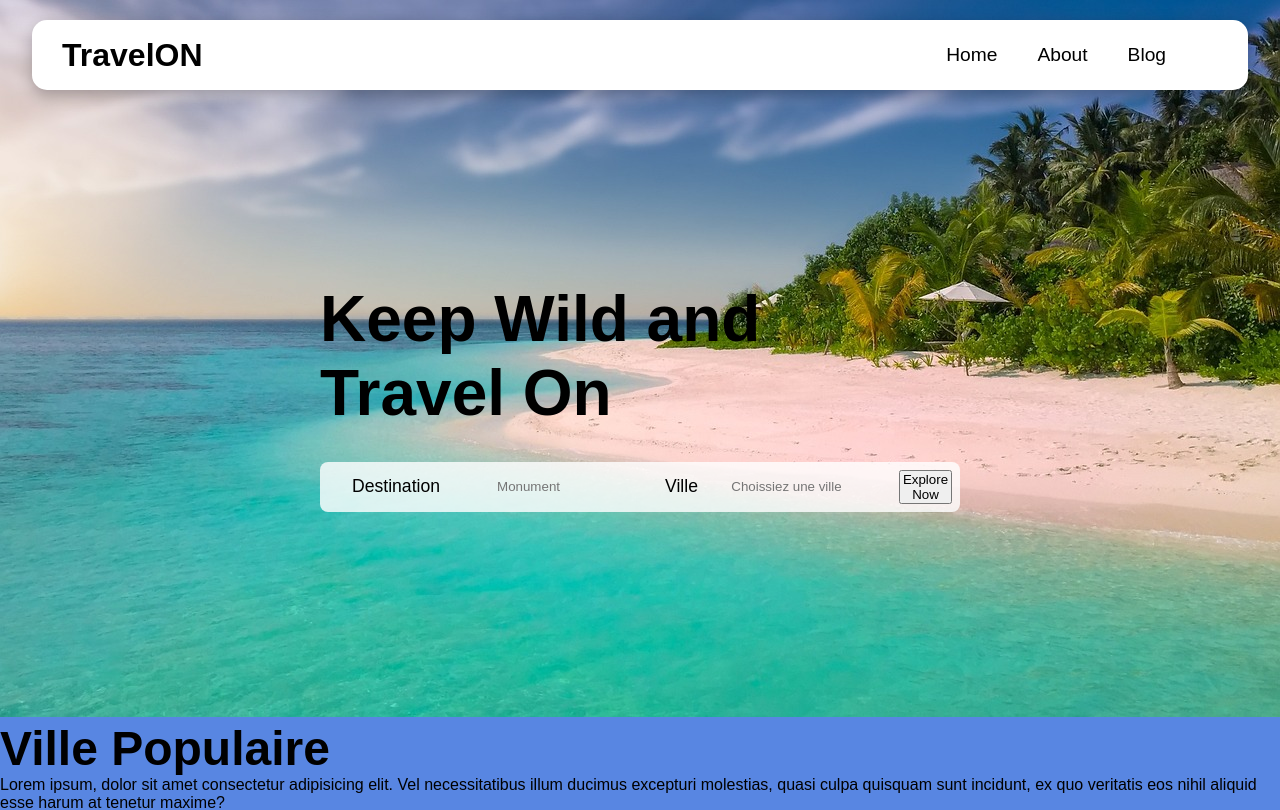
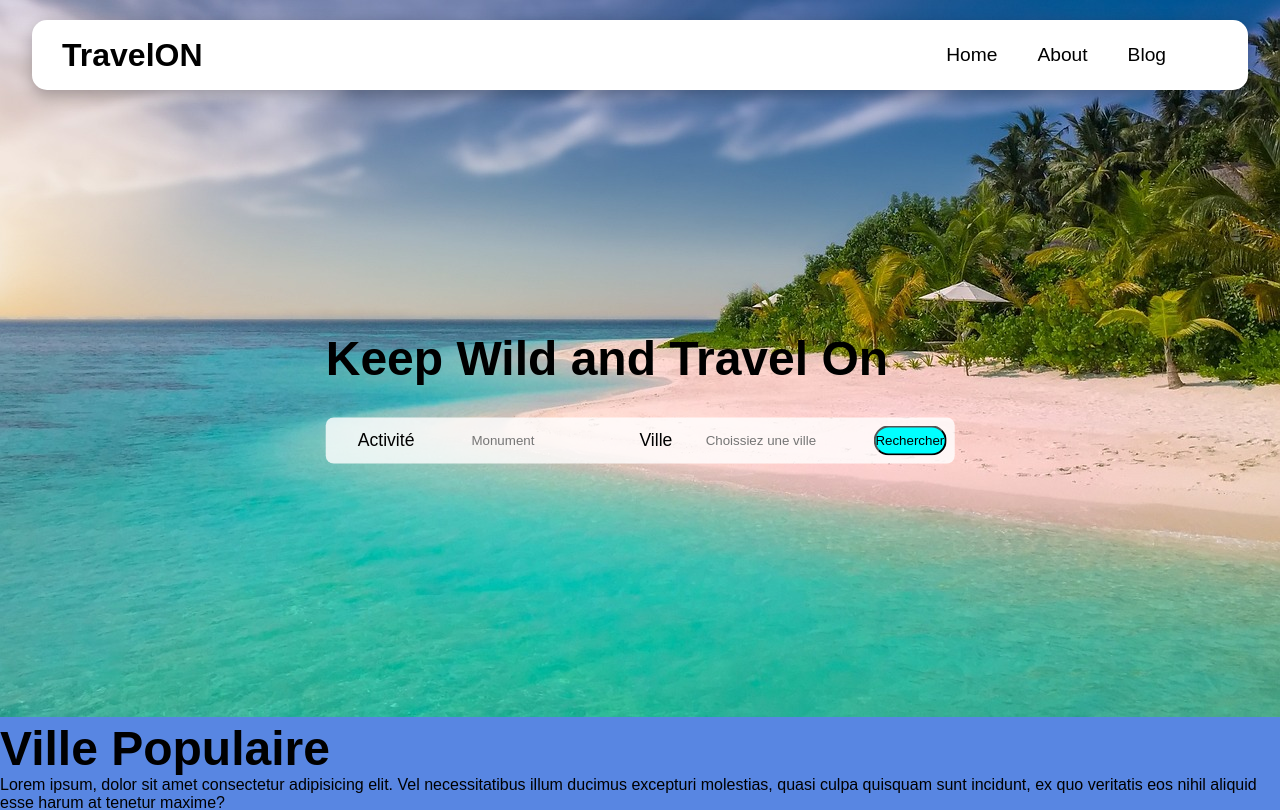
Before and after one commit to Rinawaticodes/Hackathon-TravelOn, a React (Vite) app in the folder frontend/: page / in a window 1280 px wide. Shown: the top 810 px of the page. Built offline with nearby package versions, Linux system fonts and the light colour scheme.

Commit message:
searchbar

```diff
--- a/frontend/src/App.css
+++ b/frontend/src/App.css
@@ -72,7 +72,7 @@ img {
   transform: translate(-50%, -50%);
 }
 .heroText h1 {
-  font-size: 4rem;
+  font-size: 3rem;
   padding-bottom: 2rem;
 }
 
@@ -110,6 +110,10 @@ body {
   background-color: rgb(88, 134, 226);
 }
 
+.buttonSearchBar {
+  background-color: aqua;
+  border-radius: 1rem;
+}
 
 /* Navbar*/
 .header {
--- a/frontend/src/App.jsx
+++ b/frontend/src/App.jsx
@@ -27,23 +27,35 @@ function App() {
   const hotel = hotelList[0];
 
   const [cityData, setCityData] = useState([]);
+  const [city, setCity] = useState("");
 
   useEffect(() => {
-    fetch(`http://localhost:5000/`)
+    fetch(`http://localhost:5000/${city}`)
       .then((resp) => resp.json())
       .then((data) => {
-        setCityData(data);
+        if (data) setCityData(data);
       });
-  }, []);
+  }, [city]);
   console.warn(cityData);
 
   return (
     <div className="App">
       <Navbar />
-      <SearchBar />
+      <SearchBar setCity={setCity} />
       <Trip />
       <Hotel />
       <Card hotel={hotel} />
+      {cityData.map((item) => (
+        <li key={item.id}>
+          <p>{item.name}</p>
+          <p>{item.adress}</p>
+          <p>{item.note}</p>
+          <p>{item.description}</p>
+          <p>{item.photo_url}</p>
+          <p>{item.link}</p>
+          <p>{item.distance}</p>
+        </li>
+      ))}
       <Footer />
     </div>
   );
--- a/frontend/src/components/Footer.jsx
+++ b/frontend/src/components/Footer.jsx
@@ -3,7 +3,7 @@ function Footer() {
     <div className="footer">
       <div className="top">
         <h1>TravelON</h1>
-        <p>Choissiez votre destination favorable</p>
+        <p>Choissiez votre destination favorite.</p>
       </div>
       <div className="socialmedia">
         <a href="/">
--- a/frontend/src/components/SearchBar.jsx
+++ b/frontend/src/components/SearchBar.jsx
@@ -1,6 +1,9 @@
+import { useState } from "react";
+import PropTypes from "prop-types";
 import beach from "../assets/beach.jpeg";
 
-function SearchBar() {
+function SearchBar({ setCity }) {
+  const [la, setLa] = useState("");
   return (
     <div className="Hero">
       <img src={beach} alt="" />
@@ -9,21 +12,41 @@ function SearchBar() {
         <div className="search">
           <div className="container">
             <label>
-              Destination
+              Activité
               <input type="text" placeholder="Monument" />
             </label>
           </div>
           <div className="container">
             <label>
               Ville
-              <input type="text" placeholder="Choissiez une ville" />
+              <input
+                type="text"
+                placeholder="Choissiez une ville"
+                onChange={(e) => setLa(e.target.value)}
+              />
             </label>
           </div>
-          <button type="button">Explore Now</button>
+          <button
+            className="buttonSearchBar"
+            type="button"
+            onClick={() => setCity(la)}
+          >
+            Rechercher
+          </button>
         </div>
       </div>
     </div>
   );
 }
 
+SearchBar.propTypes = {
+  setCity: PropTypes.shape({
+    name: PropTypes.string.isRequired,
+    photo_url: PropTypes.string,
+    distance: PropTypes.string.isRequired,
+    description: PropTypes.string.isRequired,
+    id: PropTypes.number.isRequired,
+  }).isRequired,
+};
+
 export default SearchBar;
```
Also changed, not shown: 1 other file (tests, documents, lock files or other folders).
